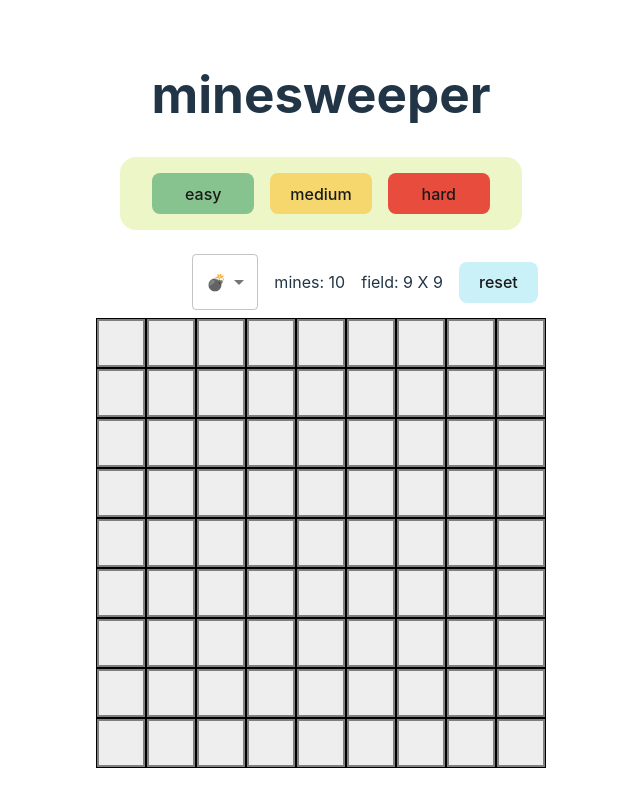
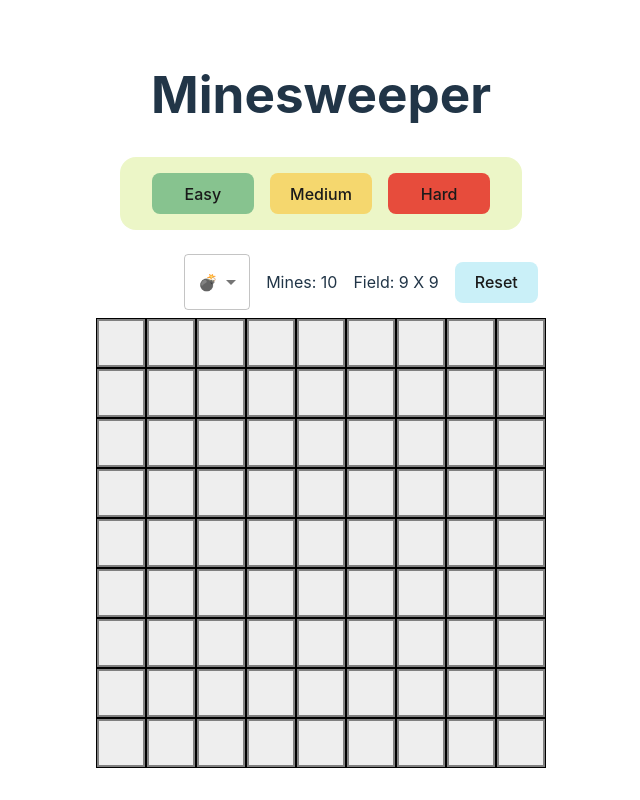
Before and after one commit to Jim876633/minesweeper, a React (Vite) app: page / in a window 1280 px wide. Shown: the whole page, without its empty margins (319-959 px from the left). Built offline with nearby package versions, Linux system fonts and the light colour scheme.

Commit message:
:art: style: text transform capitalize

```diff
--- a/src/index.scss
+++ b/src/index.scss
@@ -9,6 +9,10 @@
   text-rendering: optimizelegibility;
   -webkit-font-smoothing: antialiased;
   -moz-osx-font-smoothing: grayscale;
+}
+
+* {
+  text-transform: capitalize;
 }
 
 #root {
```
